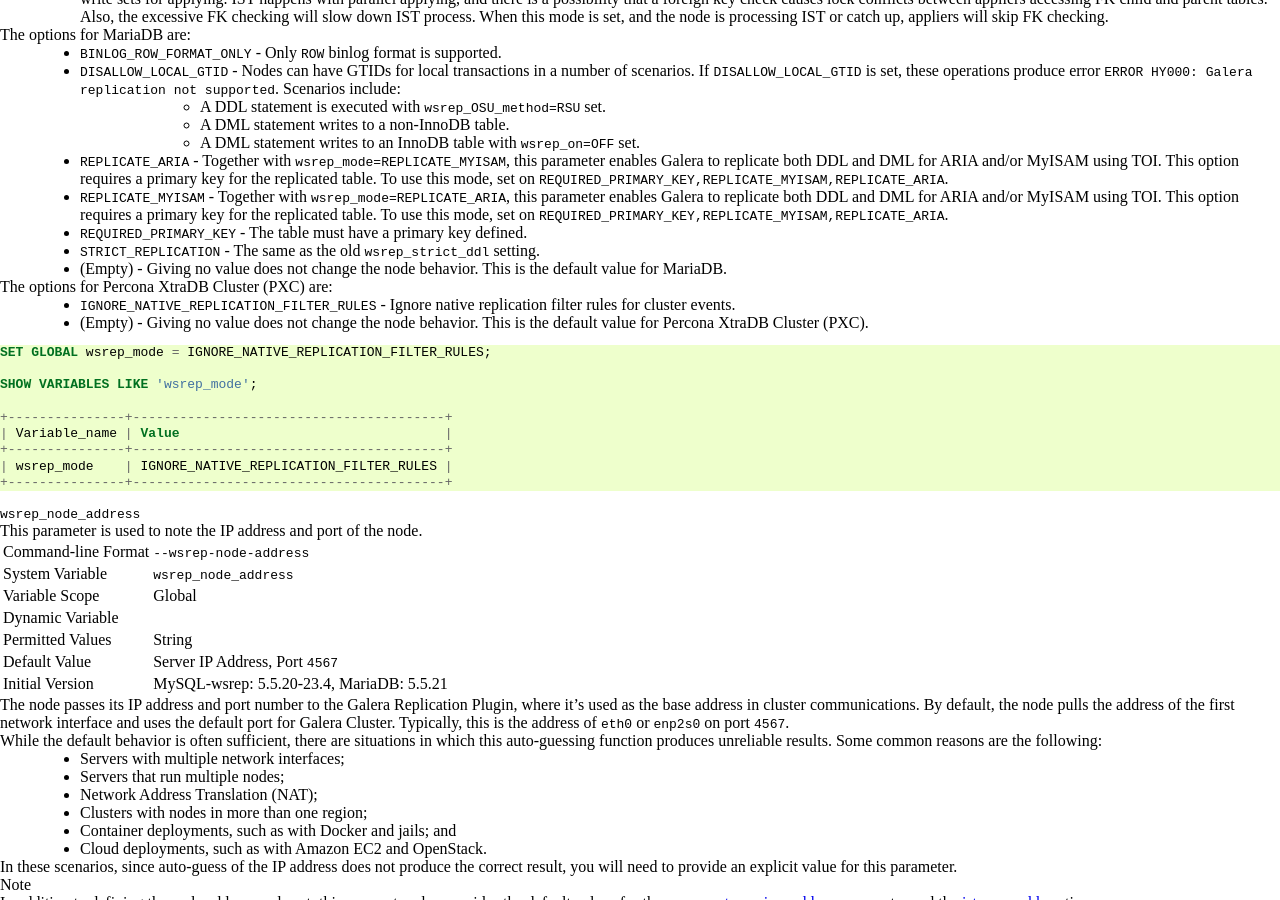
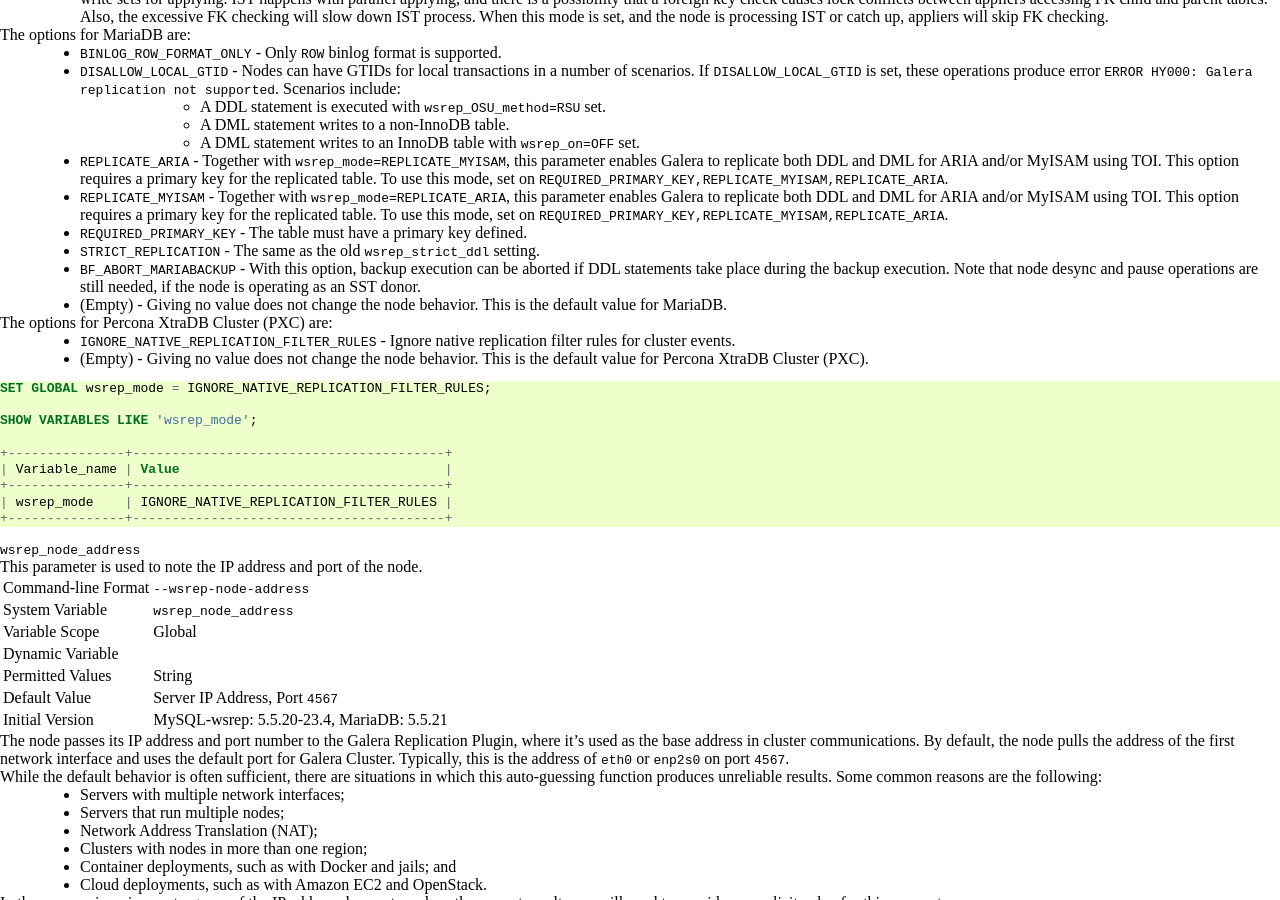
Before and after one commit to codership/documentation, a Sphinx documentation site: the page built from galeracluster/source/documentation/mysql-wsrep-options.rst, in a window 1280 px wide and 900 px high, scrolled down 11577 px. Built offline with Sphinx 7.4.7, drawn with Linux system fonts in a browser that asks for light colours; comment, search, counter and statistics services are not loaded.

Commit message:
BF_ABORT_MARIABACKUP description was added.

```diff
--- a/galeracluster/source/documentation/mysql-wsrep-options.rst
+++ b/galeracluster/source/documentation/mysql-wsrep-options.rst
@@ -1032,6 +1032,7 @@ The options for MariaDB are:
 - ``REPLICATE_MYISAM`` - Together with ``wsrep_mode=REPLICATE_ARIA``, this parameter enables Galera to replicate both DDL and DML for ARIA and/or MyISAM using TOI. This option requires a primary key for the replicated table. To use this mode, set on ``REQUIRED_PRIMARY_KEY,REPLICATE_MYISAM,REPLICATE_ARIA``.
 - ``REQUIRED_PRIMARY_KEY`` - The table must have a primary key defined.
 - ``STRICT_REPLICATION`` - The same as the old ``wsrep_strict_ddl`` setting.
+- ``BF_ABORT_MARIABACKUP`` - With this option, backup execution can be aborted if DDL statements take place during the backup execution. Note that node desync and pause operations are still needed, if the node is operating as an SST donor.
 - (Empty) - Giving no value does not change the node behavior. This is the default value for MariaDB.
 
 The options for Percona XtraDB Cluster (PXC) are:
```
